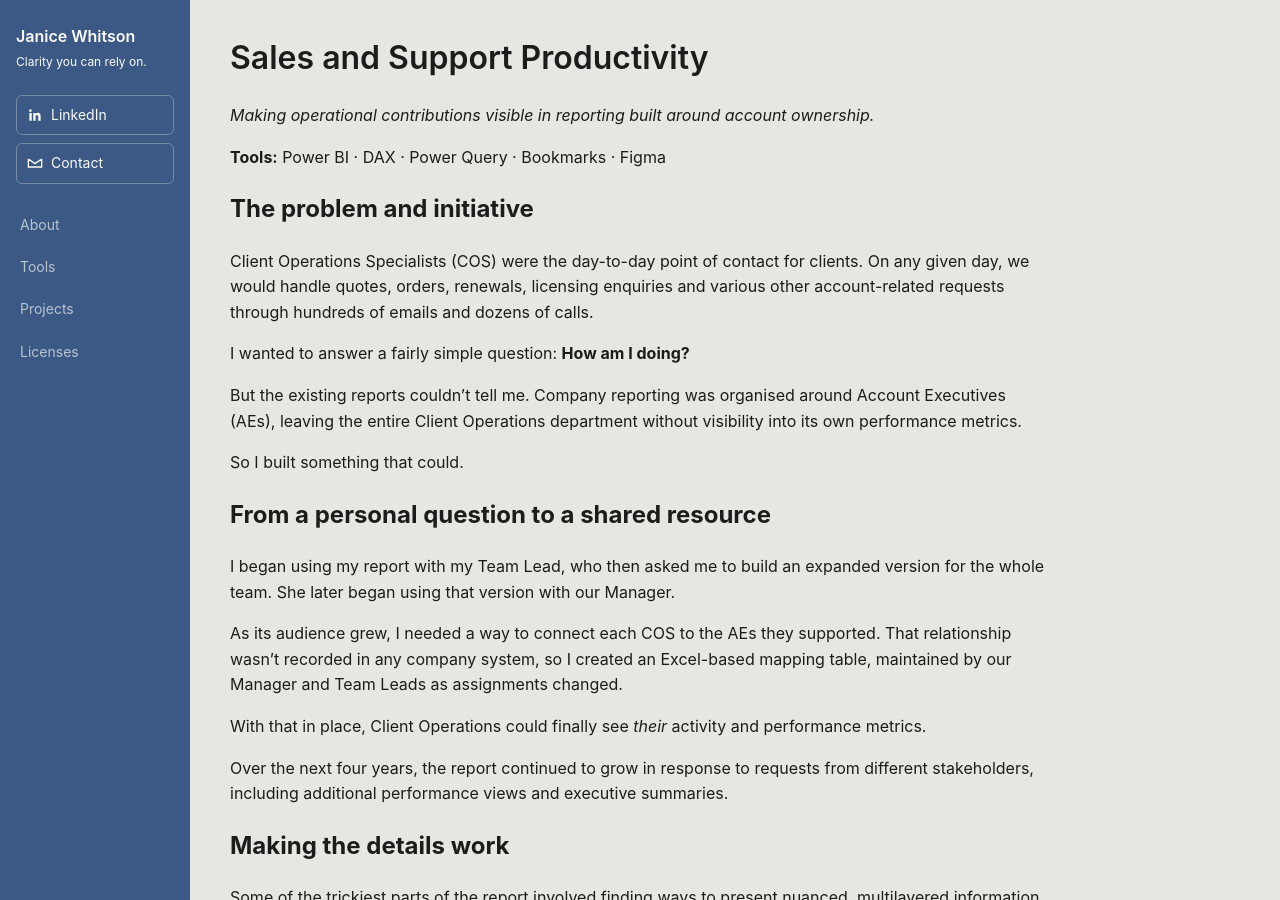
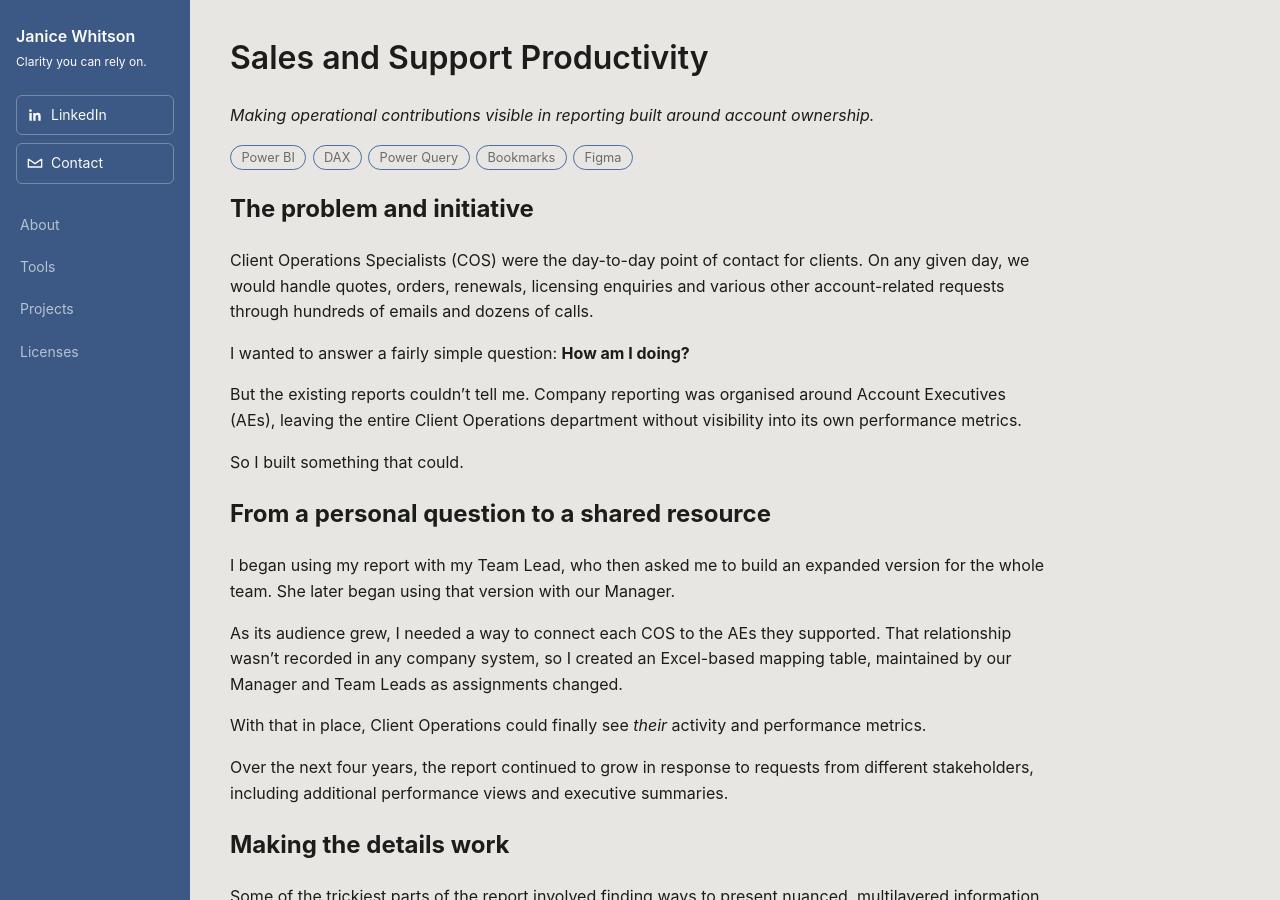
Before and after one commit to janicewhitson/data, a Jekyll site: the page built from projects/sales-support-productivity/index.md, in a window 1280 px wide and 900 px high. Built offline with Jekyll 4.4.1, drawn with Linux system fonts in a browser that asks for light colours.

Commit message:
Use shared tool badges on Sales and Support Productivity case study

```diff
--- a/projects/sales-support-productivity/index.md
+++ b/projects/sales-support-productivity/index.md
@@ -5,7 +5,7 @@ permalink: /projects/sales-support-productivity/
 
 *Making operational contributions visible in reporting built around account ownership.*
 
-**Tools:** Power BI · DAX · Power Query · Bookmarks · Figma
+<div class="portfolio-tags" aria-label="Tools used"><span>Power BI</span><span>DAX</span><span>Power Query</span><span>Bookmarks</span><span>Figma</span></div>
 
 ## The problem and initiative
 
```
